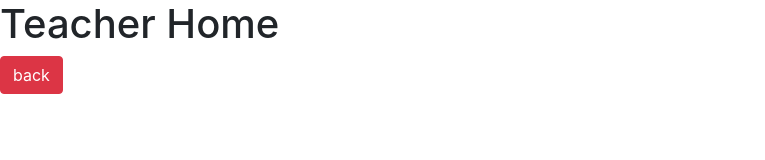
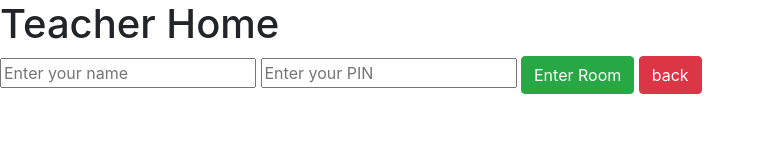
Before and after one commit to Baconites/baconites.github.io, a plain HTML site: page startup/views/hometeacher.html in a window 1280 px wide. Shown: the whole page, without its empty margins (0-765 px from the left). Drawn offline with nearby package versions, Linux system fonts and the light colour scheme.

Commit message:
Add files via upload

```diff
--- a/startup/views/hometeacher.html
+++ b/startup/views/hometeacher.html
@@ -12,6 +12,9 @@
         <div class="loader"></div>
     </div>
     <h1>Teacher Home</h1>
+    <input type="text" placeholder="Enter your name">
+        <input type="text" placeholder="Enter your PIN">
+        <a href="addquestion.html" class="btn btn-success">Enter Room</a>
     <a href="../index.html" class="btn btn-danger">back</a>
     <script src="https://ajax.googleapis.com/ajax/libs/jquery/3.4.0/jquery.min.js"></script>
     <script src="https://cdnjs.cloudflare.com/ajax/libs/popper.js/1.14.7/umd/popper.min.js"></script>
```
Also changed, not shown: startup/views/homestudent.html (+3 -0 lines).
